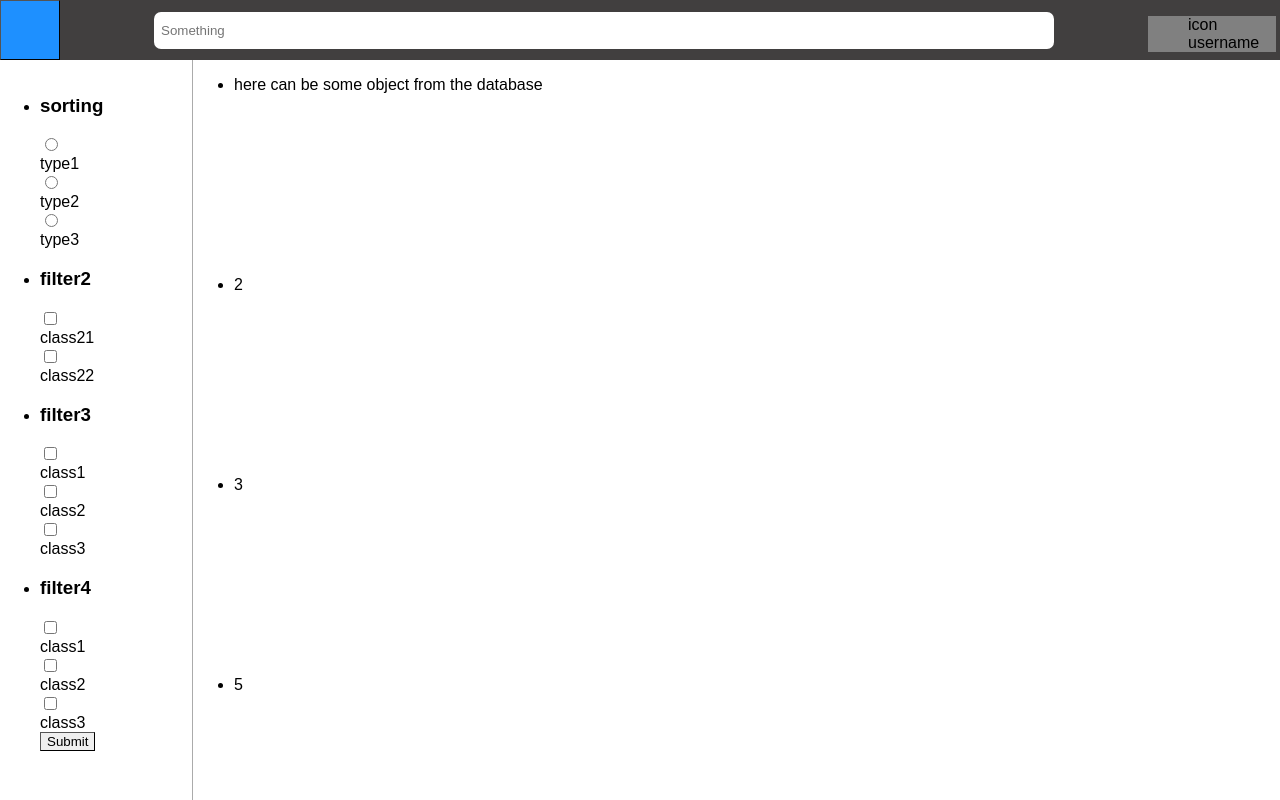
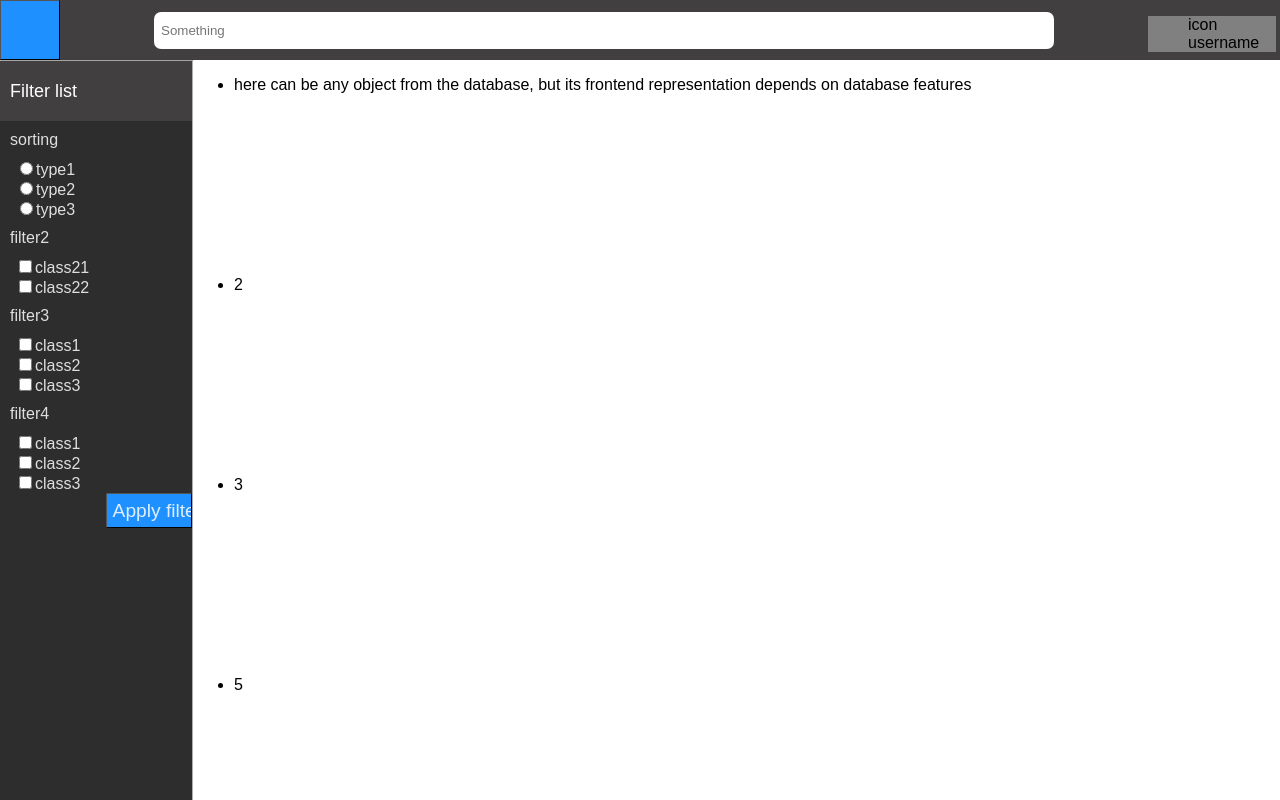
Before and after one commit to bralexx/fullstack_project_myfront, a React (Create React App) app: page / in a window 1280 px wide. Shown: the top 800 px of the page. Built offline with nearby package versions, Linux system fonts and the light colour scheme.

Commit message:
filter list init

```diff
--- a/src/components/Catalog.js
+++ b/src/components/Catalog.js
@@ -4,7 +4,7 @@ import ObjectList from './ObjectList'
 function Catalog() {
   return (
     <div className='catalog-div'>
-      <div className='filter-list-div'><FilterList/></div>
+      <FilterList/>
       <div className='object-list-div'><ObjectList/></div>
     </div>
   );
--- a/src/components/ClassFilter.js
+++ b/src/components/ClassFilter.js
@@ -1,8 +1,8 @@
 function classes_parser(filter_name, filter_type, class_name) {
   return (
-    <div key={filter_name + class_name + '_filter_option'}>
+    <div key={filter_name + class_name + '_filter_option'} className='filter-element-option-container'>
       <input key={filter_type + class_name} type={filter_type === 'class_mul'? 'checkbox' : 'radio'} id={class_name} name={class_name} value={1}></input>
-      <label>{class_name}</label>
+      <label className='filter-element-option-title'>{class_name}</label>
     </div>
   )
 }
@@ -10,11 +10,9 @@ function classes_parser(filter_name, filter_type, class_name) {
 function ClassFilter(filter_info) {
   let wrapper = class_name => classes_parser(filter_info.name, filter_info.type, class_name)
   return (
-    <div>
-      <h3>{filter_info.name}</h3>
-      <form>
+    <div className='filter-element-container'>
+      <p className='filter-element-title'>{filter_info.name}</p>
         {filter_info.classes.map(wrapper)}
-      </form>
     </div>
   );
 }
--- a/src/components/FilterList.js
+++ b/src/components/FilterList.js
@@ -11,19 +11,22 @@ const hardcoded_data = [
 function create_filter(filter_data) {
   if (filter_data.type === 'class_mul' || filter_data.type === 'class_single') {
     return (
-      <li key={filter_data.name + '_list_element'}>
-        <ClassFilter name={filter_data.name} type={filter_data.type} classes={filter_data.classes}/>
-      </li>
+      <ClassFilter name={filter_data.name} type={filter_data.type} classes={filter_data.classes}/>
     )
   }
 }
 
 function FilterList() {
   return (
-    <ul className='filter-list'>
-      {hardcoded_data.map(create_filter)}
-      <input type="submit" value="Submit"></input>
-    </ul>
+    <div id='filter-list-container'>
+      <div id='filter-list-title-container'>
+        <p id='filter-list-title'>Filter list</p>
+      </div>
+      <form className='filter-list'>
+        {hardcoded_data.map(create_filter)}
+        <input id='filter-list-submit-button' type="submit" value="Apply filters"></input>
+      </form>
+    </div>
   );
 }
 
--- a/src/components/ObjectList.js
+++ b/src/components/ObjectList.js
@@ -1,5 +1,5 @@
 const hardcoded_data = [
-  {key:1, text:"here can be some object from the database"},
+  {key:1, text:"here can be any object from the database, but its frontend representation depends on database features"},
   {key:2, text:2},
   {key:3, text:3},
   {key:4, text:5},
--- a/src/components/container_styles.css
+++ b/src/components/container_styles.css
@@ -1,5 +1,11 @@
 #root {
   height:100%
+}
+
+:root {
+  --main-text-light-color: rgba(255, 255, 255, 0.849);
+  --main-blue-color: #1e90ff;
+  --light-border-color: rgba(255, 255, 255, 0.582);;
 }
 
 #app-container {
@@ -67,7 +73,9 @@ body {
   /* padding:0 0; */
 }
 
-.filter-list-div {
+#filter-list-container {
+  display: flex;
+  flex-direction: column;
   /* margin-left:15%; */
   float: left;
   width: 15%;
@@ -77,6 +85,43 @@ body {
   /* border-bottom-style: groove; */
   border-color: rgb(255, 255, 255);
   border-width: 2px;
+  background-color:#2e2d2d;
+  border-top-style: groove;
+  border-top-width: 1px;
+  border-top-color: #a5a5a5;
+}
+
+.filter-element-container {
+  position:relative;
+  width:100%;
+    /* border-width: 5px; */
+  /* border-style: dashed; */
+}
+
+.filter-element-container::before {
+  position: absolute;
+  content: "";
+  height: 1px;
+  width: 50%;
+  /* border-bottom-style: groove; */
+  /* border-bottom-width: 1px; */
+  /* border-bottom-color: var(--main-text-light-color); */
+  border-bottom: 5px solid magenda;
+  border-bottom-color: white;
+}
+
+.filter-element-option-container {
+  padding-left:15px;
+  left:0;
+  bottom:0;
+}
+
+#filter-list-title-container {
+  display: flex;
+  text-align:left;
+  align-items: center;
+  height: 60px;
+  background-color: #413f3f;
 }
 
 .object-list-div {
--- a/src/components/style.css
+++ b/src/components/style.css
@@ -22,7 +22,7 @@
   border-radius: 7px;
   border-width: 0;
 }
-.search-input::focus {
+.search-input:focus {
   outline: none;
 }
 .search-input::placeholder {
@@ -30,9 +30,33 @@
 }
 
 .filter-list {
-  width: 20%;
   float: left;
-  background-color: white;
+  /* background-color: yellow; */
+}
+
+#filter-list-title {
+  padding: 10px;
+  color: white;
+  font-size: large;
+}
+
+#filter-list-submit-button {
+  float:right;
+  width: 45%;
+  height: 35px;
+  background-color: var(--main-blue-color);
+  color: var(--main-text-light-color);
+  font-size: larger;
+}
+
+.filter-element-title {
+  padding: 10px;
+  margin: 0;
+  color: var(--main-text-light-color);
+}
+
+.filter-element-option-title {
+  color: var(--main-text-light-color)
 }
 
 .object-list {
@@ -49,7 +73,7 @@
 .menu-element-form {
   width: 300px;
   height: 50px;
-  color: white;
+  color: var(--main-text-light-color);
   vertical-align: middle;
   text-align: center;
 }
@@ -63,7 +87,7 @@
 }
 
 .menu-element-button:hover {
-  background-color: #1e90ff;
+  background-color: var(--main-blue-color);
 }
 
 #login-title {
```
Also changed, not shown: 1 other file (tests, documents, lock files or other folders).
